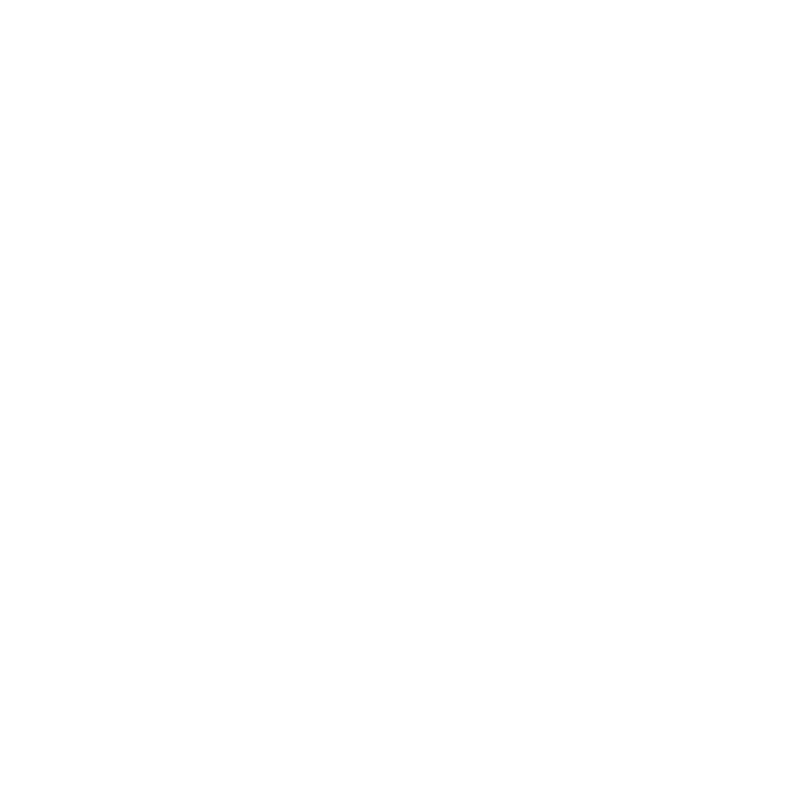
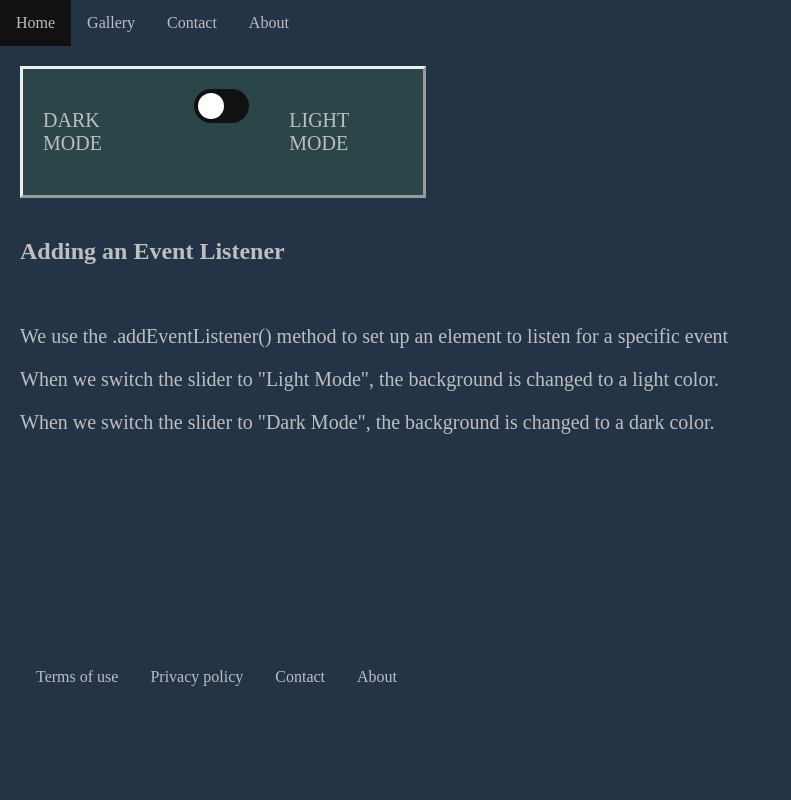
Before and after one commit to Hellobisrat/eventlistner2, a plain HTML site: page index.html in a window 1280 px wide. Shown: the whole page, without its empty margins (0-791 px from the left). Drawn offline with Linux system fonts and the light colour scheme.

Commit message:
style sheet completed

```diff
--- a/asstets/css/style.css
+++ b/asstets/css/style.css
@@ -0,0 +1,146 @@
+body{
+  display: block;
+  margin: 0px;
+}
+
+ul {
+  list-style-type: none;
+  margin: 0;
+  padding: 0;
+  overflow: hidden;
+
+}
+
+li {
+  float: left;
+}
+
+li a {
+  display: block ;
+  text-align: center;
+  padding: 14px 16px ;
+  text-decoration:none ;
+}
+
+p {
+  font-size: 20px;
+}
+
+.menu {
+  width: 100%;
+}
+
+.footer {
+  width: 100%;
+  position: absolute ;
+  padding-bottom:100px ;
+  bottom: 0px;
+}
+
+.toggle {
+  border-style: outset;
+  width: 400px;
+  background-color: rgba(76,175,80,0.15);
+}
+
+/*Dark Mode*/
+
+.dark {
+  background-color: #243447;
+  height: 100vh;
+  color:#bebebe
+}
+
+.dark li a {
+  color: #bebebe;
+}
+
+.dark li a:hover {
+  background-color: #111;
+}
+
+/* light mode*/
+.light {
+  background-color: #f0ead6;
+  color: black;
+  height: 100vh;
+}
+
+.light li a {
+  color:black;
+}
+
+.light li a:hover {
+  background-color: rgb(29,128,210);
+}
+
+/* Styling the Switch button */
+.switch {
+  position: relative;
+  display: inline-block;
+  width: 60px;
+  height: 34px;
+}
+
+.switch input {
+  opacity: 0;
+  width: 0;
+  height: 0;
+
+}
+
+.slider {
+  position: absolute;
+  cursor: pointer;
+  top:0;
+  left: 0;
+  right: 0;
+  bottom: 0;
+  background-color: #111;
+  -webkit-transition: .4s;
+  transition: .4s;
+}
+
+.slider:before {
+  position: absolute;
+  content: "";
+  height: 26px;
+  width: 26px;
+  left: 4px;
+  bottom: 4px;
+  background-color: white;
+  -webkit-transition: .4s;
+  transition: .4s;
+}
+
+input:checked + .slider {
+  background-color: rgb(29,128,210);
+}
+
+input:focus + .slider {
+  background-color: 0 0 1px rgb(29,128,210);
+}
+
+input:checked + .slider:before {
+  -webkit-transform: translateX(26px);
+  -ms-transform: translateX(26px);
+  transform: translateX(26px);
+}
+
+/* Rounded sliders */
+.slider.round {
+  border-radius: 34px;
+}
+
+.slider.round:before {
+  border-radius: 50%;
+}
+
+.row {
+  margin: 20px;
+  display: flex;
+}
+
+.col {
+  margin: 20px;
+}
--- a/index.html
+++ b/index.html
@@ -3,11 +3,52 @@
 <head>
   <meta charset="UTF-8">
   <meta name="viewport" content="width=device-width, initial-scale=1.0">
-  <title>EventList</title>
+  <title>Click Event</title>
   <link rel="stylesheet" href="asstets/css/style.css">
 
 </head>
 <body>
-  <scrip src="asstets/js/script.js"></scrip>
+  <div class="container dark">
+  <div class="menu">
+    <ul>
+      <li><a href="#home">Home</a></li>
+      <li><a href="#home">Gallery</a></li>
+      <li><a href="#home">Contact</a></li>
+      <li><a href="#home">About</a></li>
+    </ul>
+  </div>
+  <div class="row toggle">
+    <div class="col">
+      <p>DARK MODE</p>
+    </div>
+    <label class="switch col">
+      <input type="checkbox" id="theme-switcher">
+      <span class="slider round"></span>
+    </label>
+    <div class="col">
+      <p>LIGHT MODE</p>
+    </div>
+  </div>
+  <div class="row">
+    <h2>Adding an Event Listener</h2>
+  </div>
+  <div class="row">
+    <div>
+      <p>We use the .addEventListener() method to set up  an element to listen for a specific event</p>
+      <p id="light-mode">When we switch the slider to "Light Mode", the background is changed to a light color.</p>
+      <P id="dark-mode">When we switch the slider to "Dark Mode", the background is changed to a dark color.</P>
+    </div>
+    <div class="footer">
+      <ul>
+        <li><a href="#home">Terms of use</a></li>
+        <li><a href="#gallery">Privacy policy</a></li>
+        <li><a href="#contact">Contact</a></li>
+        <li><a href="#about">About</a></li>
+      </ul>
+    </div>
+  </div>
+
+  </div>
+  <script src="asstets/js/script.js"></script>
 </body>
 </html>
```
